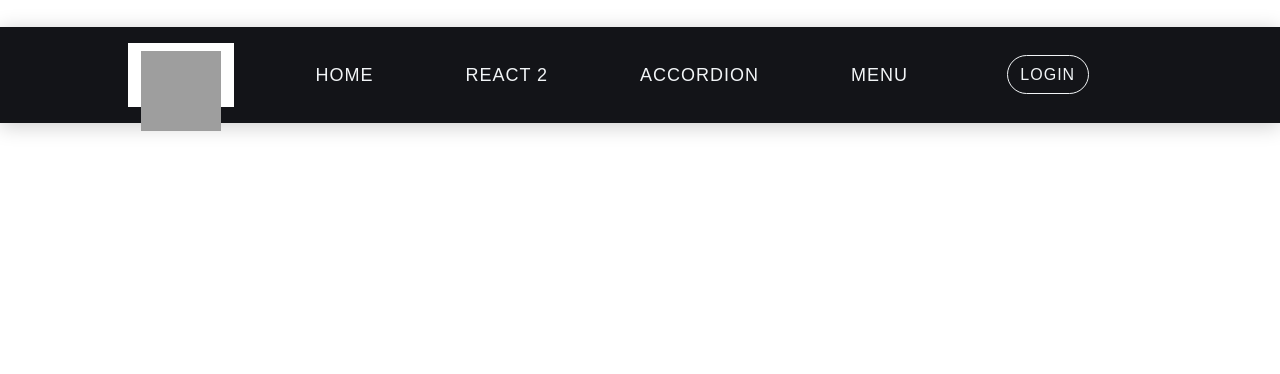
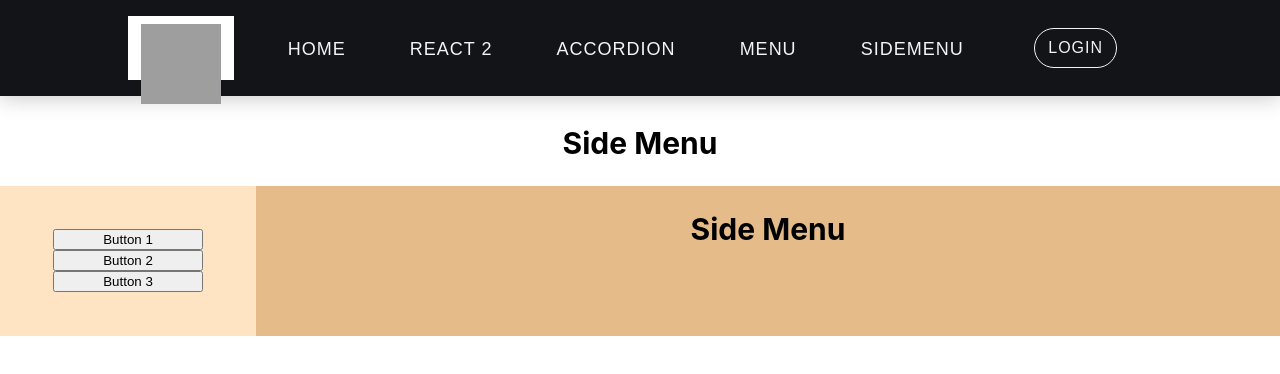
Before and after one commit to ArturAAlves/ReactProjects, a React (Create React App) app in the folder website-project/: page /sidemenu in a window 1280 px wide. Before the commit this address had no page. Shown: the top 374 px of the page. Built offline with nearby package versions, Linux system fonts and the light colour scheme; grey boxes are pictures that could not be loaded.

Commit message:
sidemenu

```diff
--- a/website-project/src/App.js
+++ b/website-project/src/App.js
@@ -7,7 +7,7 @@ import React from "./react"
 import React2 from "./react2"
 import Accordion from "./accordion"
 import Menu from "./menu"
-
+import SideMenu from "./sideMenu"
 import Login from "./login"
 
 
@@ -20,6 +20,7 @@ function App() {
         <Route exact path='/react2' render={() => <React2 />} />
         <Route exact path='/accordion' render={() => <Accordion />} />
         <Route exact path='/menu' render={() => <Menu />} />
+        <Route exact path='/sidemenu' render={() => <SideMenu />} />
         <Route exact path='/login' render={() => <Login />} />
         <Route render={() => <h1>ERROR NOT FOUND!!!</h1>} /> */
       </Switch>
--- /dev/null
+++ b/website-project/src/components/sideMenuItems.js
@@ -0,0 +1,41 @@
+import React, { useState } from 'react';
+import "../css/sidemenu.scss"
+
+
+function SideMenuItems() {
+  const menuList = [
+    {
+      name: "IceCream  Popstickle",
+      description: `Lorem ipsum dolor sit amet consectetur adipisicing elit
+        Magnam porro vel earum animi cupiditate debitis nesciunt similique reprehenderit.`,
+      type: `sweets`
+    },
+    {
+      name: "Raisens",
+      description: `Lorem ipsum dolor sit amet consectetur adipisicing elit
+        Magnam porro vel earum animi cupiditate debitis nesciunt similique reprehenderit.` ,
+      type: `sweets`
+    },
+    {
+      name: "Honey Pancakes",
+      description: `Lorem ipsum dolor sit amet consectetur adipisicing elit
+        Magnam porro vel earum animi cupiditate debitis nesciunt similique reprehenderit.` ,
+      type: `pancakes`
+    },
+  ]
+
+  const [menu, setMenu] = useState(() => [...menuList]);
+
+
+  return (
+    <div className="sidemenu-item">
+      <h2>Side Menu</h2>
+
+
+
+
+    </div>
+  );
+}
+
+export default SideMenuItems;
--- /dev/null
+++ b/website-project/src/css/sidemenu.scss
@@ -0,0 +1,32 @@
+.sidemenu-container {
+  position: relative;
+  padding-top: 100px;
+  text-align: center;
+  margin: auto;
+  display: flex;
+  flex-wrap: wrap;
+  h2 {
+    width: 100%;
+  }
+}
+
+.sidemenu-bar {
+  display: flex;
+  flex-direction: column;
+  align-items: center;
+  justify-content: center;
+  width: 20%;
+  height: auto;
+  background-color: bisque;
+  button {
+    width: 150px;
+  }
+}
+.sidemenu-content {
+  display: flex;
+  flex-direction: column;
+  align-items: center;
+  width: 80%;
+  background-color: rgb(228, 187, 137);
+  height: 150px;
+}
--- a/website-project/src/menu.js
+++ b/website-project/src/menu.js
@@ -87,25 +87,32 @@ function Menu() {
       type: `food`
     }
   ]
+
+  const categorias = new Set(["all", ...menuList.map(item => (item.type))])
+
   const [menu, setMenu] = useState(() => [...menuList]);
+  const [categories, setCategories] = useState(() => [...categorias]);
 
-  let menuReduced = () => (
-    menu.reduce((acc, curr) => {
-      if (!acc.includes(curr.type)) {
-        acc.push(curr.type)
-      }
-      return acc
-    }, ["All"])
-  )
+  // let menuReduced = () => (
+  //   menu.reduce((acc, curr) => {
+  //     if (!acc.includes(curr.type)) {
+  //       acc.push(curr.type)
+  //     }
+  //     return acc
+  //   }, ["All"])
+  // )
 
-
-  const [categories, setCategories] = useState(() => [...menuReduced()]);
-
-
-
-
-
-  console.log(categories)
+  let filter = (type) => {
+    if (type === "all") {
+      setMenu(oldList => oldList = menuList)
+    }
+    else {
+      let newArr = menuList.filter(items => (
+        items.type === type
+      ))
+      setMenu(oldList => oldList = newArr)
+    }
+  }
 
   return (
     <div className="menu-container">
@@ -113,12 +120,12 @@ function Menu() {
       <div>
         {
           categories.map(item => {
-            return <button>{item}</button>
+            return <button onClick={() => filter(item)}>{item}</button>
           })
         }
-
       </div>
       {
+        //render menuitems
         menu.map(item => {
           return <MenuItem {...item} />
         })
--- a/website-project/src/navBar.js
+++ b/website-project/src/navBar.js
@@ -35,6 +35,7 @@ export default function NavBar() {
           <li className={fade()}><NavLink to="/react2" onClick={handleClick}> react 2</NavLink></li>
           <li className={fade()}><NavLink to="/accordion" onClick={handleClick}> accordion</NavLink></li>
           <li className={fade()}><NavLink to="/menu" onClick={handleClick}> menu</NavLink></li>
+          <li className={fade()}><NavLink to="/sidemenu" onClick={handleClick}> Sidemenu</NavLink></li>
           <NavLink className={`login-button ${fade()}`} to="/login" onClick={handleClick}> Login</NavLink>
           {/* <li className={fade()}><button className="login-button" href="#">Login</button></li> */}
         </ul >
--- /dev/null
+++ b/website-project/src/sideMenu.js
@@ -0,0 +1,53 @@
+import React, { useState } from 'react';
+// import { Route, Switch } from "react-router-dom";
+import "./css/sidemenu.scss"
+import SideMenuItems from "./components/sideMenuItems"
+
+function SideMenu() {
+  const menuList = [
+    {
+      name: "IceCream  Popstickle",
+      description: `Lorem ipsum dolor sit amet consectetur adipisicing elit
+        Magnam porro vel earum animi cupiditate debitis nesciunt similique reprehenderit.`,
+      type: `sweets`
+    },
+    {
+      name: "Raisens",
+      description: `Lorem ipsum dolor sit amet consectetur adipisicing elit
+        Magnam porro vel earum animi cupiditate debitis nesciunt similique reprehenderit.` ,
+      type: `sweets`
+    },
+    {
+      name: "Honey Pancakes",
+      description: `Lorem ipsum dolor sit amet consectetur adipisicing elit
+        Magnam porro vel earum animi cupiditate debitis nesciunt similique reprehenderit.` ,
+      type: `pancakes`
+    },
+  ]
+
+  const [menu, setMenu] = useState(() => [...menuList]);
+
+
+  return (
+    <div className="sidemenu-container">
+      <h2>Side Menu</h2>
+      <div className="sidemenu-bar">
+        <button>Button 1</button>
+        <button>Button 2</button>
+        <button>Button 3</button>
+        {/* <Switch>
+          <Route exact path='/' render={() => <React />} />
+          <Route exact path='/react2' render={() => <React2 />} />
+          <Route exact path='/accordion' render={() => <Accordion />} />
+        </Switch> */}
+      </div>
+      <div className="sidemenu-content">
+        <SideMenuItems />
+
+      </div>
+
+    </div>
+  );
+}
+
+export default SideMenu;
```
